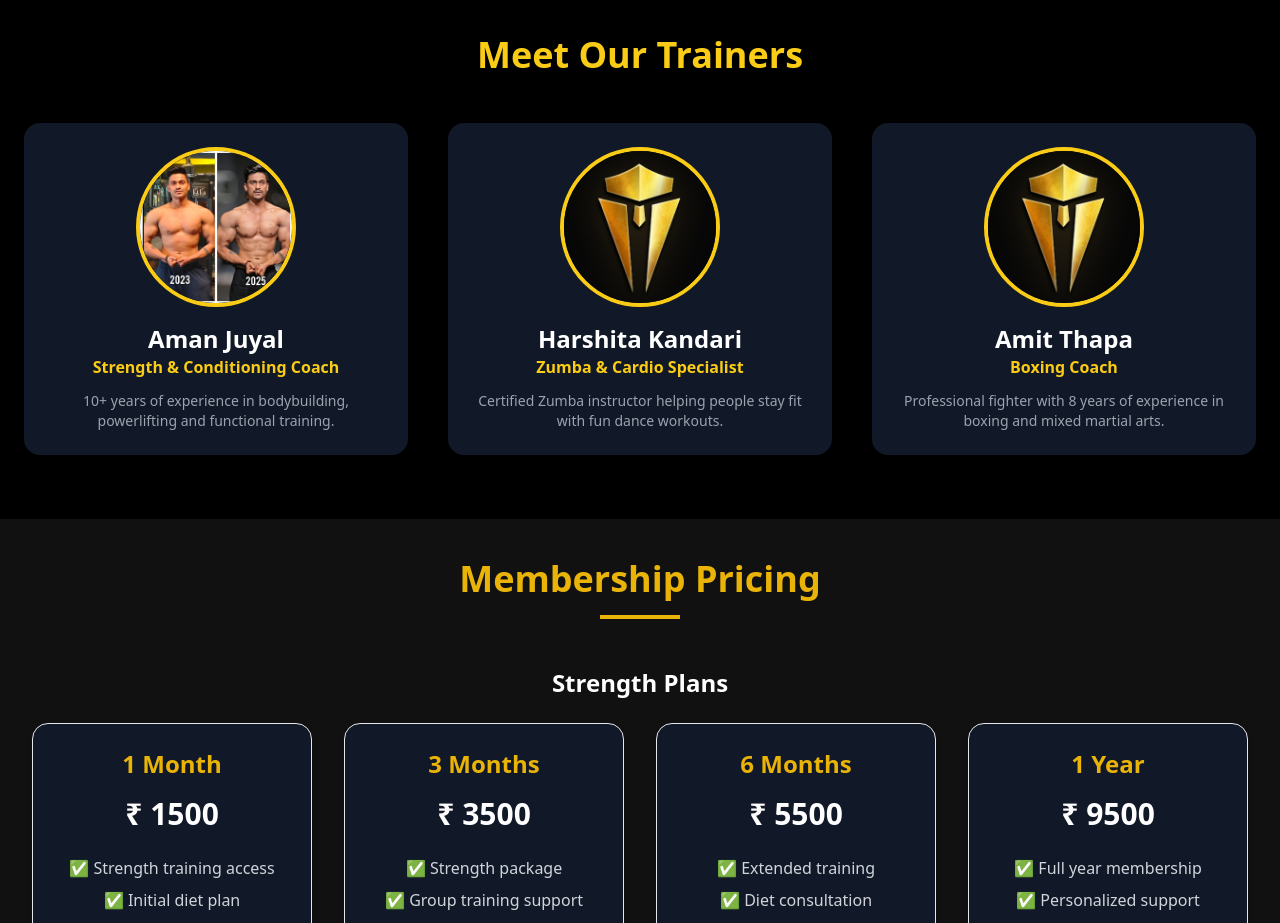
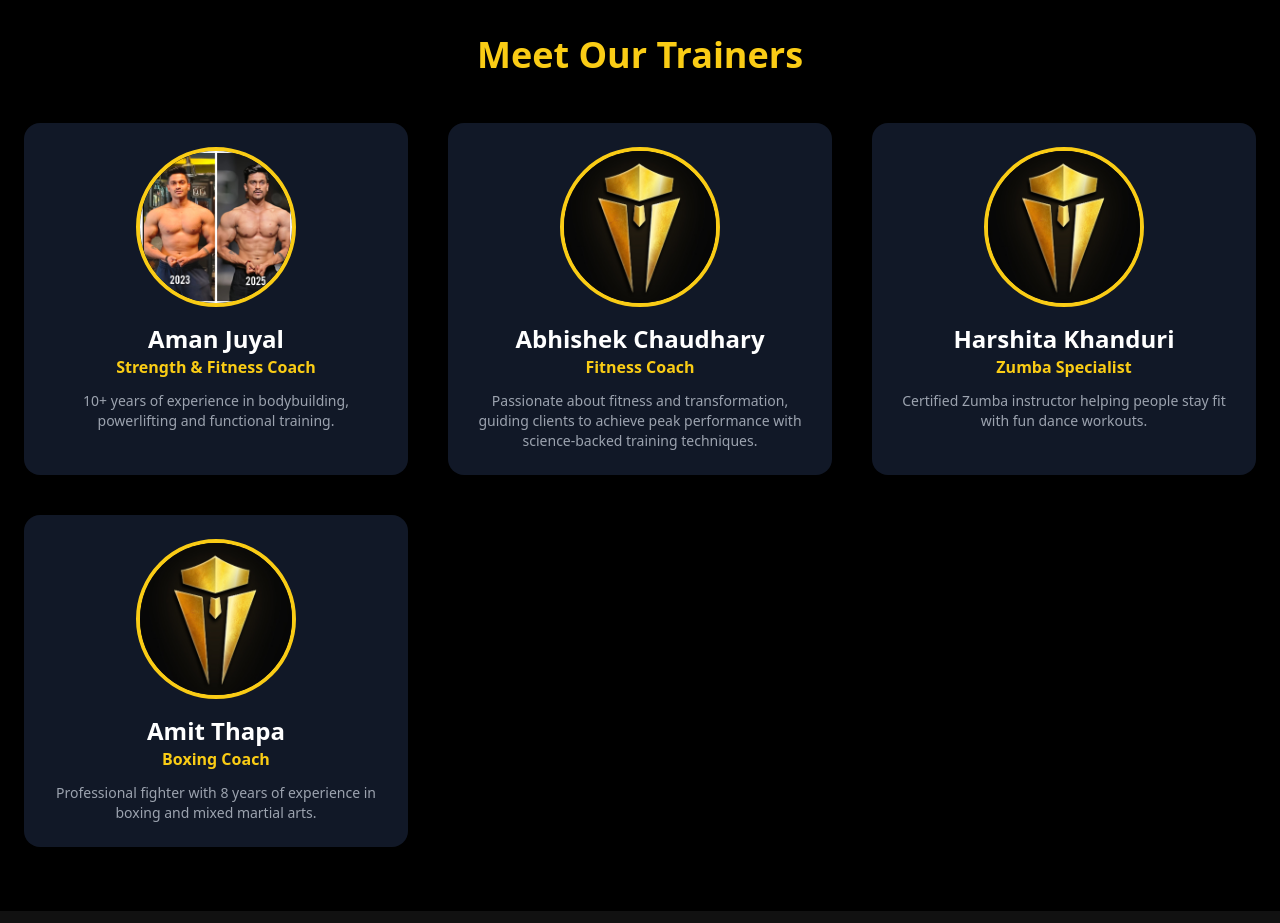
Before and after one commit to AshuRaturi/mutantsgym, a React (Vite) app: page / in a window 1280 px wide. Shown: the part 2420-3343 px from the top of the page. Built offline with nearby package versions, Linux system fonts and the light colour scheme.

Commit message:
Updated code with latest trainers

```diff
--- a/src/components/OurTrainers.jsx
+++ b/src/components/OurTrainers.jsx
@@ -5,7 +5,7 @@ import { FaInstagram, FaFacebook, FaTwitter } from "react-icons/fa";
 const trainers = [
   {
     name: "Aman Juyal",
-    role: "Strength & Conditioning Coach",
+    role: "Strength & Fitness Coach",
     img: "/aman3-new.jpeg",
     desc: "10+ years of experience in bodybuilding, powerlifting and functional training.",
     socials: {
@@ -14,9 +14,20 @@ const trainers = [
       twitter: "#",
     },
   },
+      {
+    name: "Abhishek Chaudhary",
+    role: "Fitness Coach",
+    img: "/logo.png",
+    desc: "Passionate about fitness and transformation, guiding clients to achieve peak performance with science-backed training techniques.",
+    socials: {
+      instagram: "#",
+      facebook: "#",
+      twitter: "#",
+    },
+  },
   {
-    name: "Harshita Kandari",
-    role: "Zumba & Cardio Specialist",
+    name: "Harshita Khanduri",
+    role: "Zumba Specialist",
     img: "/logo.png",
     desc: "Certified Zumba instructor helping people stay fit with fun dance workouts.",
     socials: {
@@ -36,6 +47,7 @@ const trainers = [
       twitter: "#",
     },
   },
+
 ];
 
 const OurTrainers = () => {
@@ -54,7 +66,7 @@ const OurTrainers = () => {
           {trainers.map((trainer, idx) => (
             <motion.div
               key={idx}
-              className="p-6 text-center transition-transform duration-500 bg-gray-900 shadow-lg rounded-2xl hover:scale-105 hover:shadow-[0_0_25px_rgba(255,255,0,0.5)] group perspective-1000"
+              className="p-6 text-center transition-transform duration-500 bg-gray-900 shadow-lg rounded-2xl hover:scale-105 hover:shadow-[0_0_25px_rgba(255,255,0,0.5)] group perspective-1000 mx-auto"
               initial={{ opacity: 0, y: 30 }}
               whileInView={{ opacity: 1, y: 0 }}
               viewport={{ once: true }}
```
